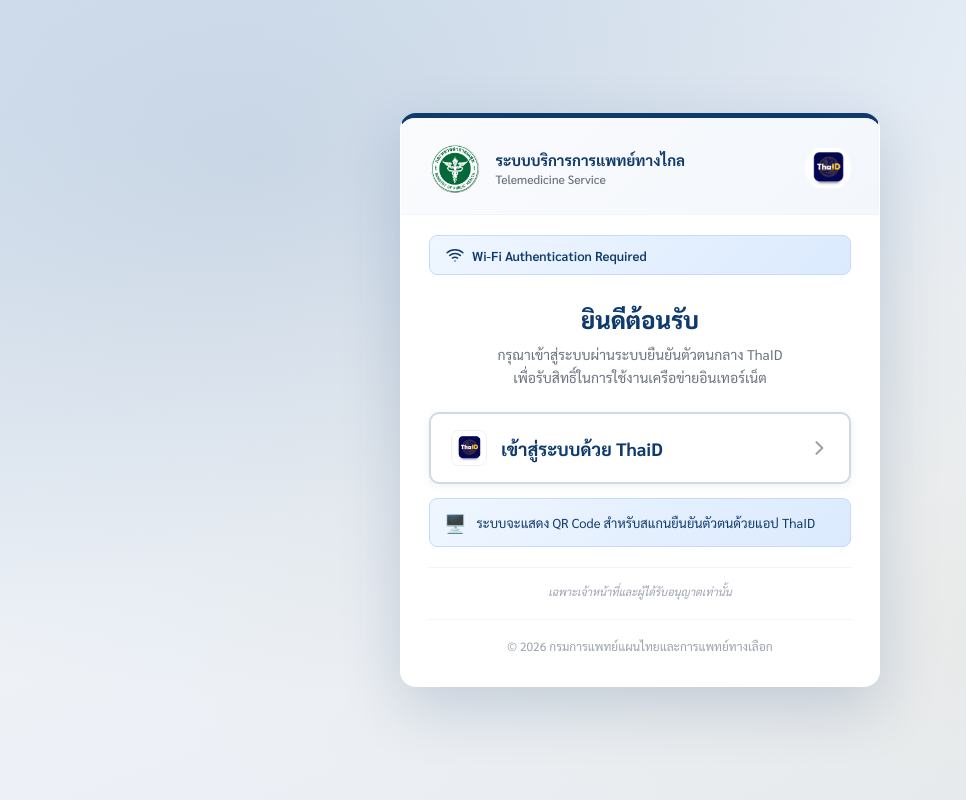
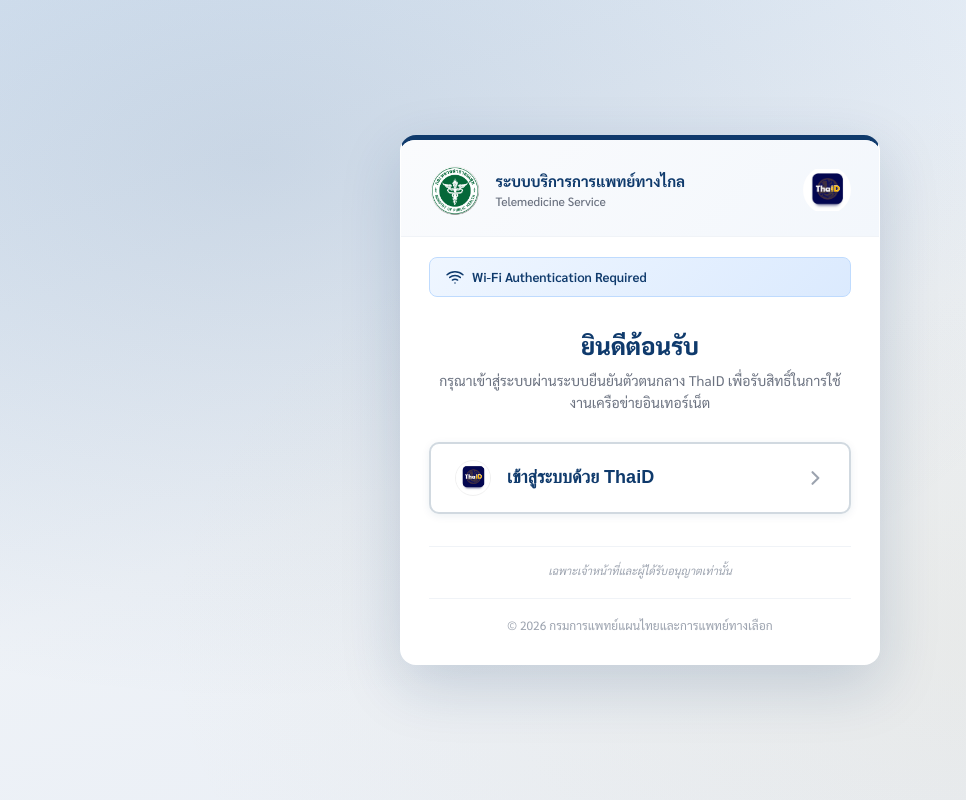
Before and after one commit to nebulize17/react-fastapi-thaid, a React (Vite) app in the folder frontend/: page / in a window 1280 px wide. Shown: the whole page, without its empty margins (0-966 px from the left). Built offline with nearby package versions, Linux system fonts and the light colour scheme.

Commit message:
Update-25

```diff
--- a/frontend/src/components/Login.jsx
+++ b/frontend/src/components/Login.jsx
@@ -1,115 +1,64 @@
-import React, { useState, useEffect, useRef } from 'react'
+import React from 'react'
 
-// ============================================================
-// Device Detection
-// ============================================================
-function isMobileDevice() {
-  const ua = navigator.userAgent || ''
-  return /android|iphone|ipad|ipod|blackberry|windows phone|mobile/i.test(ua)
+export default function Login() {
+  const params = new URLSearchParams(window.location.search)
+  const error = params.get('error')
+
+  const handleLogin = () => {
+    // ดึง Captive Portal Parameters จาก FortiGate redirect query
+    const magic = params.get('magic') || ''
+    const originalUrl = params.get('original_url') || params.get('url') || ''
+    const authUrl = params.get('auth_url') || ''
+    const mac = params.get('mac') || params.get('client_mac') || ''
+    const ip = params.get('ip') || params.get('client_ip') || ''
+    const fwIp = params.get('fw_ip') || ''
+
+    // จัดเตรียม state สำหรับส่งไปพร้อมกับ oauth callback (เพื่อดึงกลับมาใช้หลังจาก Authen เสร็จ)
+    const stateObj = {
+      mac: mac,
+      ip: ip,
+      originalUrl: originalUrl,
+      magic: magic,
+      fw_ip: fwIp,
+      auth_url: authUrl,
+      qr_session: ''
     }
 
-function getDeviceOS() {
-  const ua = navigator.userAgent || ''
-  if (/iPhone|iPad|iPod/i.test(ua)) return 'ios'
-  if (/Android/i.test(ua)) return 'android'
-  return 'other'
+    // ข้อมูลสำหรับเชื่อมต่อ ThaiD
+    const clientId = 'cTFDQlVxVHFBWWVaT3hDckprZ3R4aDdvakk4c21mZ1o'
+    const redirectUri = 'https://api-gateway.dtam.moph.go.th/api/auth/callback'
+    const scopes = 'openid pid title title_en given_name_en family_name_en name name_en'
+
+    const thaidAuthUrl = 'https://imauth.bora.dopa.go.th/api/v2/oauth2/auth/' +
+      '?response_type=code' +
+      '&client_id=' + encodeURIComponent(clientId) +
+      '&redirect_uri=' + encodeURIComponent(redirectUri) +
+      '&scope=' + encodeURIComponent(scopes) +
+      '&state=' + encodeURIComponent(JSON.stringify(stateObj))
+
+    // นำทางโดยตรงจากฝั่ง Frontend เพื่อหลีกเลี่ยงการโดนบล็อกการเปิดแอปอัตโนมัติ (Auto-Redirect Block) บน Android Chrome
+    window.location.href = thaidAuthUrl
   }
 
-// ============================================================
-// App Store URLs
-// ============================================================
-const STORE_URLS = {
-  android: 'https://play.google.com/store/apps/details?id=th.go.dopa.bora.dims.ddopa&hl=th',
-  ios: 'https://apps.apple.com/th/app/thaid/id1533612248',
-}
-
-/**
- * พยายามเปิดแอป ThaiD ผ่าน deep link
- * ถ้าแอปไม่ถูกติดตั้ง (หน้าไม่ถูก blur/hidden ภายใน timeout)
- * จะ redirect ไปยัง App Store / Play Store อัตโนมัติ
- */
-function openThaiDWithStoreFallback(thaidUrl, os) {
-  const storeUrl = STORE_URLS[os]
-  if (!storeUrl) {
-    // Desktop / other — ไม่ต้องทำอะไร
-    window.location.href = thaidUrl
-    return
-  }
-
-  let appOpened = false
-
-  // ถ้า browser/tab ถูก blur → แสดงว่าแอปเปิดขึ้นแล้ว
-  const onVisibilityChange = () => {
-    if (document.hidden || document.visibilityState === 'hidden') {
-      appOpened = true
-    }
-  }
-  const onBlur = () => { appOpened = true }
-
-  document.addEventListener('visibilitychange', onVisibilityChange)
-  window.addEventListener('blur', onBlur)
-
-  // เปิด deep link
-  window.location.href = thaidUrl
-
-  // รอ 2.5 วินาที — ถ้าแอปไม่เปิด (appOpened ยัง false) ให้ redirect ไป Store
-  setTimeout(() => {
-    document.removeEventListener('visibilitychange', onVisibilityChange)
-    window.removeEventListener('blur', onBlur)
-
-    if (!appOpened) {
-      // แอปไม่ได้ถูกติดตั้ง → ไป Store
-      window.location.href = storeUrl
-    }
-  }, 2500)
-}
-
-/**
- * สร้าง ThaiD Auth URL โดยตรง พร้อม state JSON เพื่อ pass captive params
- */
-function buildThaiDUrl(captiveParams) {
-  const clientId = 'cTFDQlVxVHFBWWVaT3hDckprZ3R4aDdvakk4c21mZ1o'
-  const callbackEndpoint = 'https://api-gateway.dtam.moph.go.th/api/auth/callback'
-  const state = JSON.stringify({
-    mac: captiveParams.mac || '',
-    ip: captiveParams.ip || '',
-    originalUrl: captiveParams.url || '',
-    magic: captiveParams.magic || '',
-    fw_ip: captiveParams.fw_ip || '',
-  })
   return (
-    'https://imauth.bora.dopa.go.th/api/v2/oauth2/auth/' +
-    '?response_type=code' +
-    '&client_id=' + encodeURIComponent(clientId) +
-    '&redirect_uri=' + encodeURIComponent(callbackEndpoint) +
-    '&scope=openid%20pid' +
-    '&state=' + encodeURIComponent(state)
-  )
-}
-
-// ============================================================
-// UI Components
-// ============================================================
-function CardHeader() {
-  return (
+    <div className="portal-root">
+      <div className="portal-card">
+        {/* Header */}
         <div className="portal-header">
           <img src="/dtam.png" alt="DTAM" className="header-logo" />
           <div className="header-text">
             <h1 className="header-title">ระบบบริการการแพทย์ทางไกล</h1>
             <p className="header-sub">Telemedicine Service</p>
           </div>
-      <img src="/thaid.jpg" alt="ThaiD" className="header-logo"
-        style={{ borderRadius: '50%', height: '46px', width: '46px', flexShrink: 0 }} />
+          <div style={{ display: 'flex', alignItems: 'center' }}>
+             <img src="/thaid.jpg" alt="ThaiD Logo" className="header-logo" style={{ borderRadius: '50%', height: '48px', width: '48px' }} />
           </div>
-  )
-}
+        </div>
 
-function WifiBadge() {
-  return (
+        {/* WiFi indicator */}
         <div className="wifi-badge">
           <span className="wifi-icon">
-        <svg viewBox="0 0 24 24" fill="none" stroke="currentColor" strokeWidth="2"
-          strokeLinecap="round" strokeLinejoin="round" style={{ width: '18px', height: '18px' }}>
+            <svg viewBox="0 0 24 24" fill="none" stroke="currentColor" strokeWidth="2" strokeLinecap="round" strokeLinejoin="round" style={{ width: '18px', height: '18px' }}>
               <path d="M5 12.55a11 11 0 0 1 14.08 0" />
               <path d="M1.42 9a16 16 0 0 1 21.16 0" />
               <path d="M8.53 16.11a6 6 0 0 1 6.95 0" />
@@ -118,278 +67,108 @@
           </span>
           <span>Wi-Fi Authentication Required</span>
         </div>
-  )
-}
 
-function ErrorBox({ error }) {
-  if (!error) return null
-  return (
+        {/* Main Content inside the portal-card style */}
+        <div style={{ padding: '32px 28px 0', textAlign: 'center' }}>
+          <div style={{ marginBottom: '28px' }}>
+            <h2 style={{ fontSize: '24px', fontWeight: '800', color: 'var(--primary)', marginBottom: '8px' }}>
+              ยินดีต้อนรับ
+            </h2>
+            <p style={{ fontSize: '14px', color: 'var(--text-muted)', lineHeight: '1.6' }}>
+              กรุณาเข้าสู่ระบบผ่านระบบยืนยันตัวตนกลาง ThaID เพื่อรับสิทธิ์ในการใช้งานเครือข่ายอินเทอร์เน็ต
+            </p>
+          </div>
+
+          {error && (
             <div style={{
-      marginBottom: '20px', padding: '14px 18px',
-      background: '#fef2f2', borderLeft: '5px solid #ef4444',
-      color: '#991b1b', fontSize: '14px', lineHeight: '1.5',
-      textAlign: 'left', borderRadius: '8px',
+              marginBottom: '24px',
+              padding: '14px 18px',
+              background: '#fef2f2',
+              borderLeft: '5px solid #ef4444',
+              color: '#991b1b',
+              fontSize: '14px',
+              lineHeight: '1.5',
+              textAlign: 'left',
+              borderRadius: '8px'
             }}>
               {error === 'user_not_pre_created' ? (
                 <>
-          <strong>⚠️ ไม่พบการลงทะเบียนเกสท์:</strong><br />
-          กรุณาติดต่อเจ้าหน้าที่เพื่อขอลงทะเบียนเปิดบัญชีก่อนทำการสแกนยืนยันตัวตนอีกครั้ง
+                  <strong>⚠️ ไม่พบการลงทะเบียนเกสท์ในระบบ:</strong><br />
+                  ไม่พบชื่อบัญชีของคุณในระบบฐานข้อมูลผู้เข้าใช้งานชั่วคราว กรุณาติดต่อเจ้าหน้าที่/ประชาสัมพันธ์เพื่อขอลงทะเบียนเปิดบัญชีก่อนทำการสแกนยืนยันตัวตนอีกครั้ง
                 </>
-      ) : '❌ ระบบไม่สามารถตรวจสอบตัวตนได้ กรุณาลองใหม่อีกครั้ง'}
+              ) : (
+                '❌ ระบบไม่สามารถตรวจสอบตัวตนได้ กรุณาลองใหม่อีกครั้ง'
+              )}
             </div>
-  )
-}
+          )}
 
-// ============================================================
-// ThaiD Login Button — รองรับทุก platform
-// iOS: ใช้ <a> tag แท้ๆ เพื่อให้ iOS WebKit handle Universal Link ได้จาก user tap
-// Android/Desktop: ใช้ <button> + onClick ปกติ
-// ============================================================
-const btnBase = {
-  display: 'flex', alignItems: 'center', justifyContent: 'space-between',
-  gap: '14px', padding: '16px 20px', width: '100%',
+          <div style={{ display: 'flex', flexDirection: 'column', gap: '16px' }}>
+            <button
+              onClick={handleLogin}
+              style={{
+                display: 'flex',
+                alignItems: 'center',
+                justifyContent: 'center',
+                gap: '16px',
+                padding: '16px 24px',
                 borderRadius: 'var(--radius-sm)',
                 border: '2px solid var(--border)',
                 background: 'white',
                 cursor: 'pointer',
-  boxShadow: '0 2px 8px rgba(15,58,108,0.08)',
-  fontFamily: 'Sarabun, sans-serif',
-  textDecoration: 'none',
-  transition: 'all 0.25s ease',
-  WebkitTapHighlightColor: 'transparent',
-}
-
-function ThaiDButtonContent({ loading }) {
-  return (
-    <>
-      <div style={{ display: 'flex', alignItems: 'center', gap: '14px', flex: 1 }}>
-        <img src="/thaid.jpg" alt="ThaiD" style={{
-          width: '36px', height: '36px', borderRadius: '8px',
-          objectFit: 'contain', border: '1px solid #f0f0f0', flexShrink: 0,
-        }} />
-        <span style={{ fontSize: '18px', fontWeight: '700', color: 'var(--primary)', textAlign: 'left' }}>
-          {loading ? 'กำลังดำเนินการ...' : 'เข้าสู่ระบบด้วย ThaiD'}
+                transition: 'all 0.3s ease',
+                boxShadow: 'var(--shadow-sm)',
+              }}
+              onMouseEnter={(e) => {
+                e.currentTarget.style.borderColor = 'var(--primary)';
+                e.currentTarget.style.boxShadow = 'var(--shadow-md)';
+                e.currentTarget.style.transform = 'translateY(-2px)';
+              }}
+              onMouseLeave={(e) => {
+                e.currentTarget.style.borderColor = 'var(--border)';
+                e.currentTarget.style.boxShadow = 'var(--shadow-sm)';
+                e.currentTarget.style.transform = 'translateY(0)';
+              }}
+            >
+              <img
+                src="/thaid.jpg"
+                alt="ThaiD"
+                style={{
+                  width: '36px',
+                  height: '36px',
+                  borderRadius: '50%',
+                  objectFit: 'contain',
+                  border: '1px solid #f0f0f0'
+                }}
+              />
+              <span style={{ fontSize: '18px', fontWeight: '700', color: 'var(--primary)' }}>
+                เข้าสู่ระบบด้วย ThaiD
               </span>
-      </div>
-      {loading ? (
-        <div style={{
-          width: '20px', height: '20px', flexShrink: 0,
-          border: '2px solid #d1d5db', borderTopColor: 'var(--primary)',
-          borderRadius: '50%', animation: 'spin 0.8s linear infinite',
-        }} />
-      ) : (
-        <svg viewBox="0 0 24 24" fill="none" stroke="currentColor" strokeWidth={2.5}
-          style={{ width: '20px', height: '20px', flexShrink: 0, color: 'var(--text-light)' }}>
+              <svg
+                xmlns="http://www.w3.org/2000/svg"
+                viewBox="0 0 24 24"
+                fill="none"
+                stroke="currentColor"
+                strokeWidth={2.5}
+                style={{ width: '20px', height: '20px', marginLeft: 'auto', color: 'var(--text-light)' }}
+              >
                 <path strokeLinecap="round" strokeLinejoin="round" d="M9 5l7 7-7 7" />
               </svg>
-      )}
-    </>
-  )
-}
-
-/** iOS: <a href> แท้ๆ — ให้ iOS WebKit handle Universal Link/App redirect จาก user tap
- * onClickFallback: ถ้าผ่านไป 2.5s แล้วแอปยังไม่เปิด (ไม่มีแอป) → redirect ไป App Store
- */
-function ThaiDLoginAnchor({ href, loading, onClickFallback }) {
-  const handleClick = (e) => {
-    // ปล่อยให้ iOS Universal Link ทำงานตามปกติ
-    // พร้อมกันนั้นเริ่ม fallback timer ไปยัง App Store
-    if (onClickFallback) {
-      e.preventDefault()
-      onClickFallback()
-    }
-  }
-  return (
-    <a
-      id="thaid-login-btn"
-      href={href}
-      style={btnBase}
-      onClick={handleClick}
-    >
-      <ThaiDButtonContent loading={loading} />
-    </a>
-  )
-}
-
-/** Desktop/Android: <button> + onClick */
-function ThaiDLoginButton({ onClick, loading }) {
-  const [hovered, setHovered] = useState(false)
-  return (
-    <button
-      id="thaid-login-btn"
-      onClick={onClick}
-      disabled={loading}
-      onMouseEnter={() => setHovered(true)}
-      onMouseLeave={() => setHovered(false)}
-      style={{
-        ...btnBase,
-        border: `2px solid ${hovered ? 'var(--primary)' : 'var(--border)'}`,
-        background: hovered ? '#f0f5ff' : 'white',
-        boxShadow: hovered ? 'var(--shadow-md)' : 'var(--shadow-sm)',
-        transform: hovered ? 'translateY(-2px)' : 'none',
-        opacity: loading ? 0.7 : 1,
-      }}
-    >
-      <ThaiDButtonContent loading={loading} />
             </button>
-  )
-}
-
-// ============================================================
-// MAIN COMPONENT: Login
-// ============================================================
-export default function Login() {
-  const params = new URLSearchParams(window.location.search)
-  const error = params.get('error')
-
-  const [loading, setLoading] = useState(false)
-  const [isMobile, setIsMobile] = useState(false)
-  const [deviceOS, setDeviceOS] = useState('other')
-  const [ready, setReady] = useState(false)
-
-  const captiveParams = {
-    mac: params.get('mac') || params.get('client_mac') || '',
-    ip: params.get('ip') || params.get('client_ip') || '',
-    url: params.get('url') || params.get('redirect_url') || '',
-    magic: params.get('magic') || '',
-    fw_ip: params.get('fw_ip') || '',
-    type: params.get('type') || '',
-  }
-
-  useEffect(() => {
-    setIsMobile(isMobileDevice())
-    setDeviceOS(getDeviceOS())
-    setReady(true)
-  }, [])
-
-  /**
-   * handleLogin — รองรับทุก device และ platform
-   *
-   * Desktop:
-   *   → /api/auth/login (backend OAuth redirect → ThaiD web แสดง QR)
-   *
-   * Mobile (Android Chrome / Samsung Browser / Full browser):
-   *   → redirect ไปยัง ThaiD URL โดยตรง
-   *   → ThaiD web detect mobile → เปิดแอป ThaID อัตโนมัติ
-   *
-   * iOS (Safari / Chrome iOS / CNA mini-browser):
-   *   → ใช้ <a> tag href แทน window.location เพื่อให้ iOS
-   *     handle Universal Link ได้ถูกต้องกว่า JS redirect
-   *   → ThaiD URL ที่ imauth.bora.dopa.go.th จะ trigger
-   *     Universal Link เพื่อเปิดแอป ThaID
-   */
-  const thaidUrl = buildThaiDUrl(captiveParams)
-
-  const handleLogin = () => {
-    setLoading(true)
-    if (!isMobile) {
-      // Desktop → ผ่าน backend (ThaiD web แสดง QR code)
-      window.location.href = '/api/auth/login' + window.location.search
-      return
-    }
-    // Mobile (Android) → ลองเปิดแอป ThaiD ก่อน
-    // ถ้าไม่มีแอป → redirect ไป Play Store อัตโนมัติ
-    openThaiDWithStoreFallback(thaidUrl, deviceOS)
-  }
-
-  if (!ready) return (
-    <div className="portal-root">
-      <div className="portal-card" style={{
-        minHeight: '200px', display: 'flex', alignItems: 'center', justifyContent: 'center',
-      }}>
-        <div className="loading-spinner" />
-      </div>
-    </div>
-  )
-
-  return (
-    <div className="portal-root">
-      <div className="portal-card">
-        <CardHeader />
-        <WifiBadge />
-
-        {/* ── Main Content ── */}
-        <div style={{ padding: '28px 28px 0', textAlign: 'center' }}>
-
-          {/* Welcome Text */}
-          <div style={{ marginBottom: '24px' }}>
-            <h2 style={{
-              fontSize: '24px', fontWeight: '800',
-              color: 'var(--primary)', marginBottom: '8px',
-            }}>
-              ยินดีต้อนรับ
-            </h2>
-            <p style={{ fontSize: '14px', color: 'var(--text-muted)', lineHeight: '1.6' }}>
-              กรุณาเข้าสู่ระบบผ่านระบบยืนยันตัวตนกลาง ThaID<br />
-              เพื่อรับสิทธิ์ในการใช้งานเครือข่ายอินเทอร์เน็ต
-            </p>
-          </div>
-
-          <ErrorBox error={error} />
-
-          {/* Login Button — iOS ใช้ <a> tag แท้ๆ เพื่อให้ iOS WebKit เปิดแอปได้ */}
-          <div style={{ display: 'flex', flexDirection: 'column', gap: '14px' }}>
-            {isMobile && deviceOS === 'ios' ? (
-              <ThaiDLoginAnchor
-                href={thaidUrl}
-                loading={loading}
-                onClickFallback={() => openThaiDWithStoreFallback(thaidUrl, 'ios')}
-              />
-            ) : (
-              <ThaiDLoginButton onClick={handleLogin} loading={loading} />
-            )}
-
-            {/* Info hint */}
-            <div style={{
-              display: 'flex', alignItems: 'center', gap: '10px',
-              padding: '12px 14px',
-              background: isMobile
-                ? 'linear-gradient(135deg, #f0fdf4, #dcfce7)'
-                : 'linear-gradient(135deg, #eff6ff, #dbeafe)',
-              border: isMobile ? '1px solid #bbf7d0' : '1px solid #bfdbfe',
-              borderRadius: '8px', textAlign: 'left',
-            }}>
-              <span style={{ fontSize: '18px', flexShrink: 0 }}>
-                {isMobile ? '📲' : '🖥️'}
-              </span>
-              <span style={{
-                fontSize: '13px',
-                color: isMobile ? '#15803d' : 'var(--primary)',
-                lineHeight: '1.5',
-              }}>
-                {isMobile
-                  ? 'ระบบจะเปิดแอป ThaID บนมือถือของท่านอัตโนมัติ'
-                  : 'ระบบจะแสดง QR Code สำหรับสแกนยืนยันตัวตนด้วยแอป ThaID'
-                }
-              </span>
-            </div>
-
-            {/* iOS hint: แนะนำให้ download แอปถ้าไม่มี หรือ allow ถ้ามีแต่ไม่เปิด */}
-            {isMobile && deviceOS === 'ios' && (
-              <div style={{
-                padding: '12px 14px',
-                background: '#fef9ec',
-                border: '1px solid #fde68a',
-                borderRadius: '8px',
-                fontSize: '12px',
-                color: '#92400e',
-                textAlign: 'left',
-                lineHeight: '1.6',
-              }}>
-                <strong>💡 iOS tip:</strong> หากยังไม่มีแอป ThaID ระบบจะพาท่านไปยัง <strong>App Store</strong> โดยอัตโนมัติเพื่อดาวน์โหลด<br />
-                หากมีแอปแล้วแต่ไม่เปิด ให้กดปุ่ม <strong>"Allow"</strong> ในหน้าต่างที่ปรากฏขึ้น
-              </div>
-            )}
-          </div>
 
             <p style={{
-            fontSize: '11px', color: 'var(--text-light)', marginTop: '20px',
-            paddingTop: '16px', borderTop: '1px solid #f0f3f7', fontStyle: 'italic',
+              fontSize: '11px',
+              color: 'var(--text-light)',
+              marginTop: '16px',
+              paddingTop: '16px',
+              borderTop: '1px solid #f0f3f7',
+              fontStyle: 'italic'
             }}>
               เฉพาะเจ้าหน้าที่และผู้ได้รับอนุญาตเท่านั้น
             </p>
           </div>
+        </div>
 
+        {/* Footer */}
         <div className="card-footer">
           &copy; {new Date().getFullYear()} กรมการแพทย์แผนไทยและการแพทย์ทางเลือก
         </div>
```
Also changed, not shown: 1 other file (tests, documents, lock files or other folders). Lines whose indentation alone changed are shown as unchanged.
